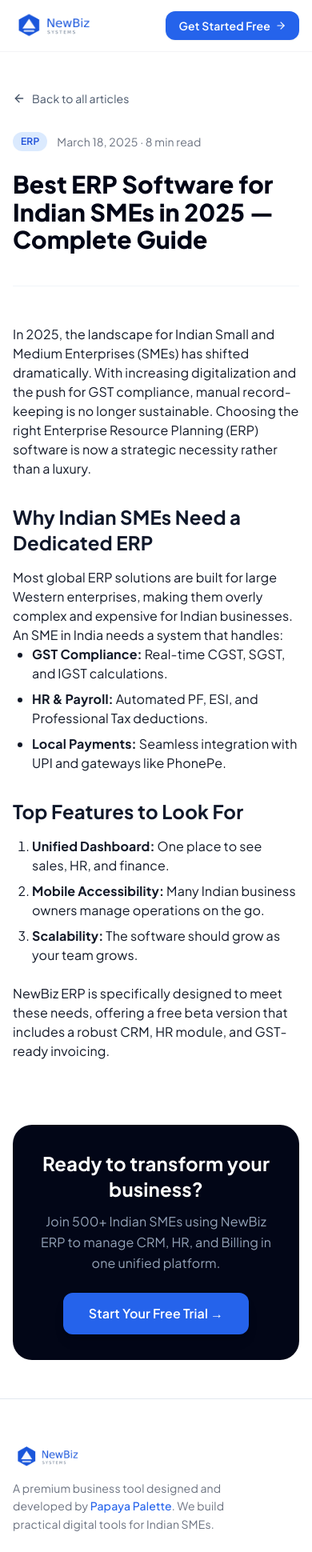
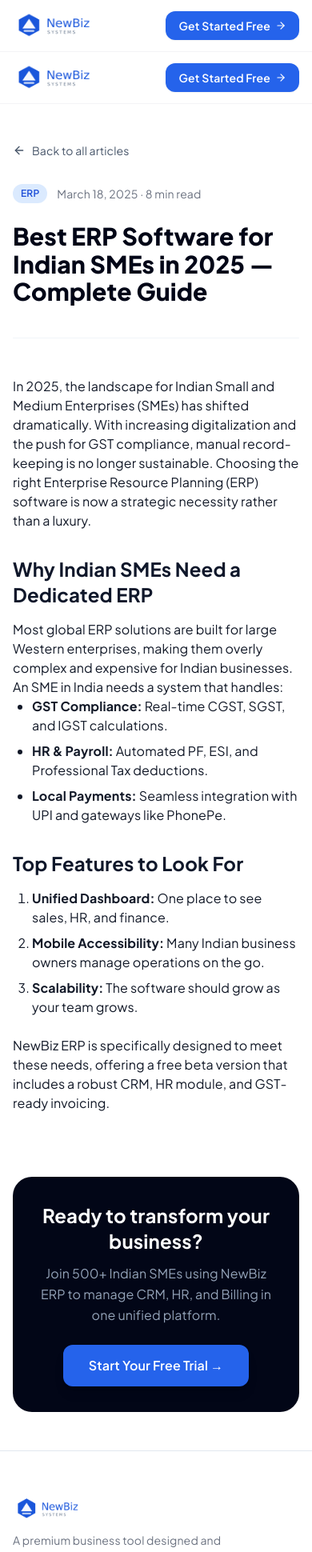
Before and after one commit to designpapayapalette-JKR/newbizsystems, a Next.js app: page /blog/best-erp-software-indian-smes-2025 in a window 390 px wide. Shown: the top 1940 px of the page at 80% size. Built offline with nearby package versions, Linux system fonts and the light colour scheme; no server answers.

Commit message:
fix: explicitly add Header and Footer to blog pages

```diff
--- a/src/app/(landing)/blog/[slug]/page.tsx
+++ b/src/app/(landing)/blog/[slug]/page.tsx
@@ -2,6 +2,8 @@
 import { notFound } from "next/navigation";
 import Link from "next/link";
 import { ArrowLeft } from "lucide-react";
+import { Header } from "@/components/landing/Header";
+import { Footer } from "@/components/landing/Footer";
 
 interface BlogPost {
   title: string;
@@ -147,7 +149,8 @@
 
   return (
     <div className="bg-white min-h-screen">
-      <div className="max-w-4xl mx-auto px-4 sm:px-6 py-12">
+      <Header />
+      <main className="max-w-4xl mx-auto px-4 sm:px-6 py-12">
         <Link href="/blog" className="inline-flex items-center gap-2 text-sm text-slate-600 hover:text-blue-600 transition-colors mb-8 group">
           <ArrowLeft className="h-4 w-4 group-hover:-translate-x-1 transition-transform" />
           Back to all articles
@@ -176,7 +179,8 @@
             Start Your Free Trial →
           </Link>
         </div>
-      </div>
+      </main>
+      <Footer />
     </div>
   );
 }
--- a/src/app/(landing)/blog/page.tsx
+++ b/src/app/(landing)/blog/page.tsx
@@ -1,4 +1,6 @@
 import type { Metadata } from "next";
+import { Header } from "@/components/landing/Header";
+import { Footer } from "@/components/landing/Footer";
 
 export const metadata: Metadata = {
   title: "Blog | ERP Tips, GST Guides & Startup Resources for Indian SMEs",
@@ -57,7 +59,9 @@
 export default function BlogListingPage() {
   return (
     <div className="min-h-screen bg-white">
-      {/* Header */}
+      <Header />
+      <main>
+        {/* Header Section */}
         <div className="bg-slate-950 pt-20 pb-16 px-4">
           <div className="max-w-4xl mx-auto text-center">
             <span className="inline-block bg-blue-500/10 border border-blue-500/20 text-blue-400 text-xs font-semibold uppercase tracking-widest px-3 py-1 rounded-full mb-4">Resources</span>
@@ -93,6 +97,8 @@
             Get Started Free →
           </a>
         </div>
+      </main>
+      <Footer />
     </div>
   );
 }
```
Lines whose indentation alone changed are shown as unchanged.
